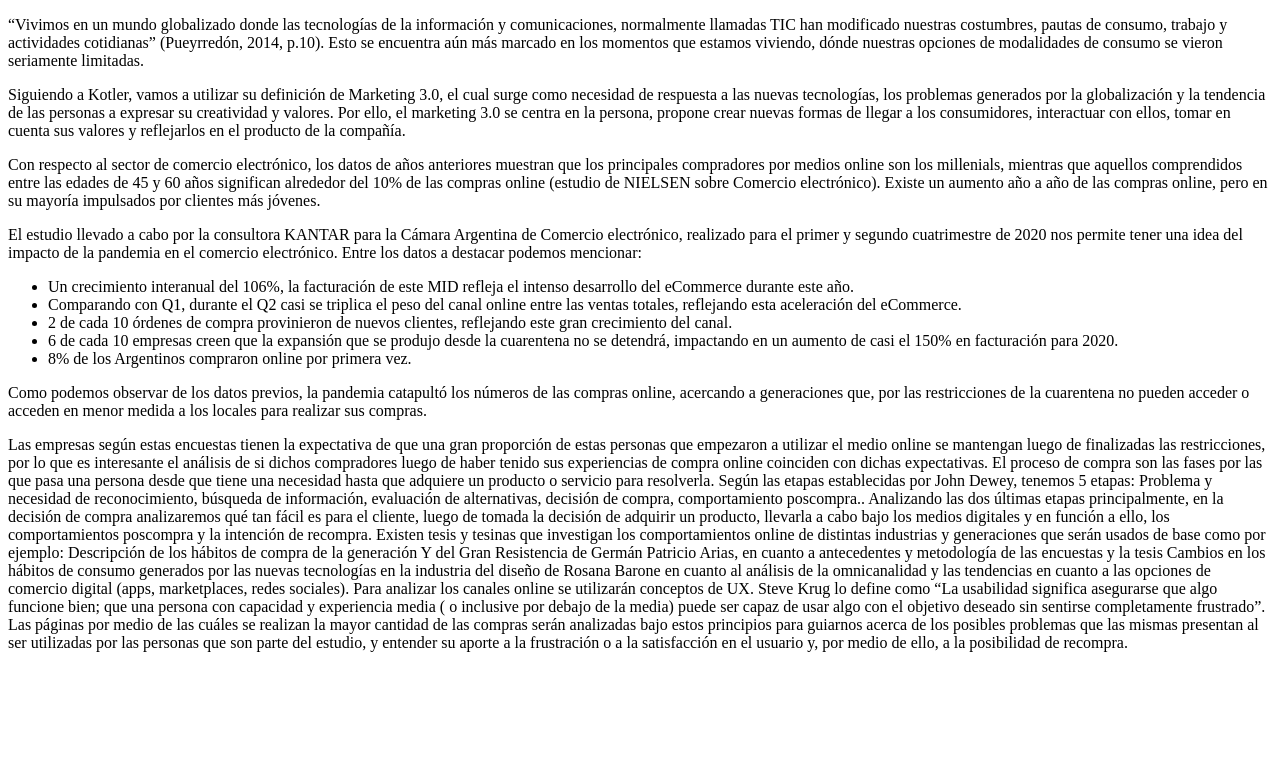
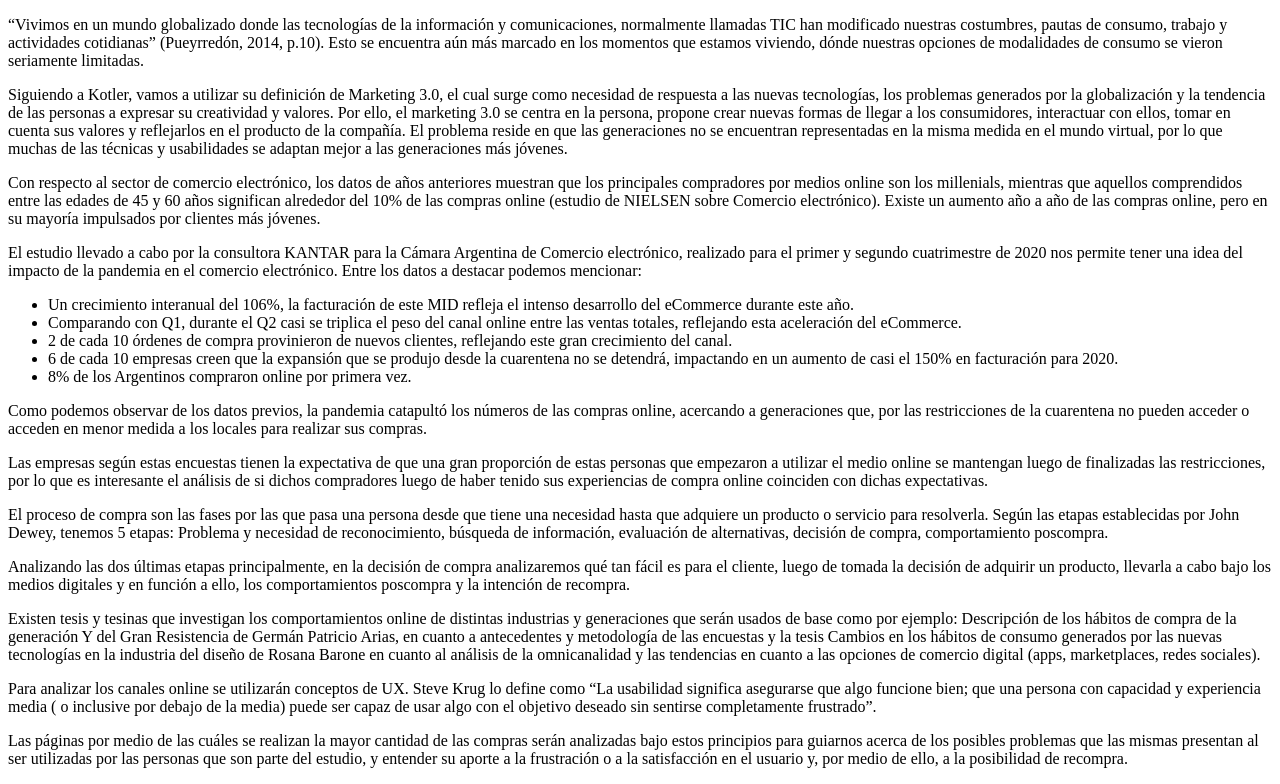
Before and after one commit to mar156/Tesis, a website: page tesis.html in a window 1280 px wide. Shown: the part 497-1281 px from the top of the page. Before the commit the page ends 1157 px from the top, so only its background shows below. Drawn offline with Linux system fonts and the light colour scheme.

Commit message:
Agregué antecedentes

```diff
--- a/tesis.html
+++ b/tesis.html
@@ -7,7 +7,7 @@
 </head>
 <body>
     <h1> Análisis de la intención de recompra por medios digitales de personas entre 40 y 60 años en Resistencia </h1>
-    <h3>Justificación</h3>
+    <h3>JUSTIFICACIÓN</h3>
     <p>La idea de estudiar sobre el nivel de satisfacción de los usuarios en las compras online e intención de recompra
        surgió principalmente de la conjunción de las dos temáticas que captaron mi atención en el último tiempo.
        Por el lado de la administración, el marketing digital y, por el lado del desarrollo web, la experiencia de
@@ -45,6 +45,8 @@
     a las nuevas tecnologías, los problemas generados por la globalización y la tendencia de las personas a expresar
     su creatividad y valores. Por ello, el marketing 3.0 se centra en la persona, propone crear nuevas formas de llegar
     a los consumidores, interactuar con ellos, tomar en cuenta sus valores y reflejarlos en el producto de la compañía.
+    El problema reside en que las generaciones no se encuentran representadas en la misma medida en el mundo virtual,
+    por lo que muchas de las técnicas y usabilidades se adaptan mejor a las generaciones más jóvenes.
 </p>
 <p>Con respecto al sector de comercio electrónico, los datos de años anteriores muestran que los principales
     compradores por medios online son los millenials, mientras que aquellos comprendidos entre las edades de 45 y 60
@@ -73,11 +75,32 @@
 <p> Como podemos observar de los datos previos, la pandemia catapultó los números de las compras online, acercando a
     generaciones que, por las restricciones de la cuarentena  no pueden acceder o acceden en menor medida a los locales para realizar sus compras.
 </p>
-Las empresas según estas encuestas tienen la expectativa de que una gran proporción de estas personas que empezaron a utilizar el medio online se mantengan luego de finalizadas las restricciones, por lo que es interesante el análisis de si dichos compradores luego de haber tenido sus experiencias de compra online coinciden con dichas expectativas.
-El proceso de compra son las fases por las que pasa una persona desde que tiene una necesidad hasta que adquiere un producto o servicio para resolverla. Según las etapas establecidas por John Dewey, tenemos 5 etapas: Problema y necesidad de reconocimiento, búsqueda de información, evaluación de alternativas, decisión de compra, comportamiento poscompra..
-Analizando las dos últimas etapas principalmente, en la decisión de compra analizaremos qué tan fácil es para el cliente, luego de tomada la decisión de adquirir un producto, llevarla a cabo bajo los medios digitales y en función a ello, los comportamientos poscompra y la intención de recompra.
-Existen tesis y tesinas que investigan los comportamientos online de distintas industrias y generaciones que serán usados de base como por ejemplo: Descripción de los hábitos de compra de la generación Y del Gran Resistencia de Germán Patricio Arias, en cuanto a antecedentes y metodología de las encuestas y la tesis Cambios en los hábitos de consumo generados por las nuevas tecnologías en la industria del diseño de Rosana Barone en cuanto al análisis de la omnicanalidad y las tendencias en cuanto a las opciones de comercio digital (apps, marketplaces, redes sociales).
-Para analizar los canales online se utilizarán conceptos de UX. Steve Krug lo define como “La usabilidad significa asegurarse que algo funcione bien; que una persona con capacidad y experiencia media ( o inclusive por debajo de la media) puede ser capaz de usar algo con el objetivo deseado sin sentirse completamente frustrado”.
-Las páginas por medio de las cuáles se realizan la mayor cantidad de las compras serán analizadas bajo estos principios para guiarnos acerca de los posibles problemas que las mismas presentan al ser utilizadas por las personas que son parte del estudio, y entender su aporte a la frustración o a la satisfacción en el usuario y, por medio de ello, a la posibilidad de recompra.
+<p>Las empresas según estas encuestas tienen la expectativa de que una gran proporción de estas personas que empezaron
+   a utilizar el medio online se mantengan luego de finalizadas las restricciones, por lo que es interesante el análisis
+   de si dichos compradores luego de haber tenido sus experiencias de compra online coinciden con dichas expectativas.
+</p>
+<p>El proceso de compra son las fases por las que pasa una persona desde que tiene una necesidad hasta que adquiere
+   un producto o servicio para resolverla. Según las etapas establecidas por John Dewey, tenemos 5 etapas: Problema y
+   necesidad de reconocimiento, búsqueda de información, evaluación de alternativas, decisión de compra, comportamiento poscompra.
+</p>
+<p>Analizando las dos últimas etapas principalmente, en la decisión de compra analizaremos qué tan fácil es para el
+   cliente, luego de tomada la decisión de adquirir un producto, llevarla a cabo bajo los medios digitales y en
+   función a ello, los comportamientos poscompra y la intención de recompra.
+</p>
+<p>Existen tesis y tesinas que investigan los comportamientos online de distintas industrias y generaciones que serán
+   usados de base como por ejemplo: Descripción de los hábitos de compra de la generación Y del Gran Resistencia de
+   Germán Patricio Arias, en cuanto a antecedentes y metodología de las encuestas y la tesis Cambios en los hábitos
+   de consumo generados por las nuevas tecnologías en la industria del diseño de Rosana Barone en cuanto al análisis
+   de la omnicanalidad y las tendencias en cuanto a las opciones de comercio digital (apps, marketplaces, redes sociales).
+</p>
+<p>Para analizar los canales online se utilizarán conceptos de UX. Steve Krug lo define como “La usabilidad significa
+   asegurarse que algo funcione bien; que una persona con capacidad y experiencia media ( o inclusive por debajo de la
+   media) puede ser capaz de usar algo con el objetivo deseado sin sentirse completamente frustrado”.
+</p>
+<p>Las páginas por medio de las cuáles se realizan la mayor cantidad de las compras serán analizadas bajo estos principios
+   para guiarnos acerca de los posibles problemas que las mismas presentan al ser utilizadas por las personas que son
+   parte del estudio, y entender su aporte a la frustración o a la satisfacción en el usuario y, por medio de ello, a
+   la posibilidad de recompra.
+</p>
 </body>
 </html>
```
